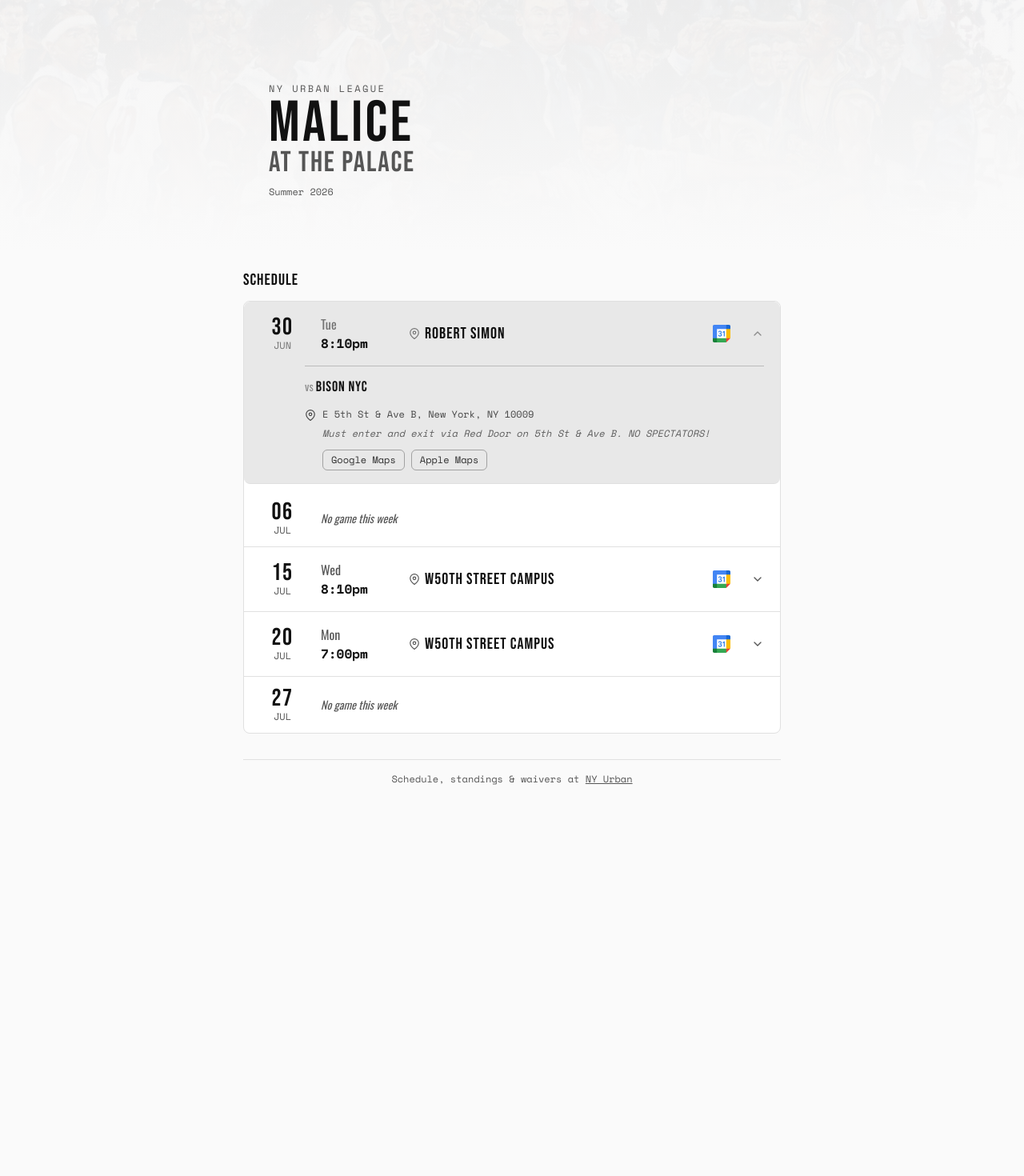
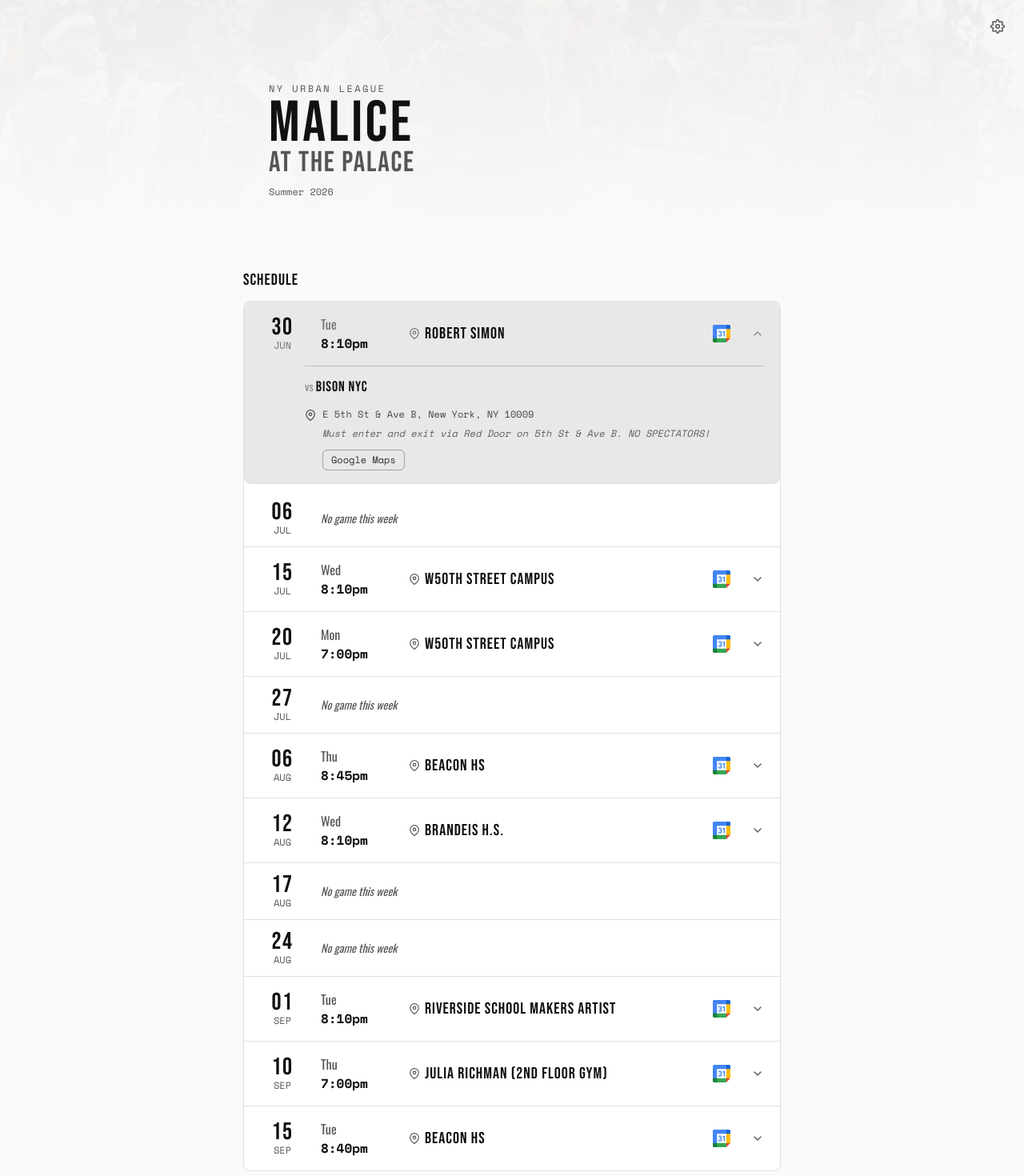
Before and after one commit to benfwalla/malice-at-the-palace, a Next.js app: page / in a window 1280 px wide. Shown: the top 1470 px of the page at 80% size. Before the commit the page ends 1006 px from the top, so only its background shows below. Built offline with nearby package versions, Linux system fonts and the light colour scheme.

Commit message:
Add calendar and maps provider preferences with settings menu (#6)

```diff
--- a/src/app/api/schedule/route.ts
+++ b/src/app/api/schedule/route.ts
@@ -19,6 +19,13 @@
   { date: 'Wed 07/15', locationCode: 'W50', time: '8:10pm', opponent: 'Giants' },
   { date: 'Mon 07/20', locationCode: 'W50', time: '7:00pm', opponent: 'Least Most UnBest' },
   { date: 'Mon 07/27', locationCode: '', time: '', opponent: 'No Game This Week' },
+  { date: 'Thu 08/06', locationCode: 'BEC', time: '8:45pm', opponent: 'Schvitzers' },
+  { date: 'Wed 08/12', locationCode: 'BRN', time: '8:10pm', opponent: 'Winning Aint Easy' },
+  { date: 'Mon 08/17', locationCode: '', time: '', opponent: 'No Game This Week' },
+  { date: 'Mon 08/24', locationCode: '', time: '', opponent: 'No Game This Week' },
+  { date: 'Tue 09/01', locationCode: 'RSMA', time: '8:10pm', opponent: 'Lob City' },
+  { date: 'Thu 09/10', locationCode: 'JR2', time: '7:00pm', opponent: 'Big College Jacksonville' },
+  { date: 'Tue 09/15', locationCode: 'BEC', time: '8:40pm', opponent: 'Giants' },
 ];
 
 // Persistent location lookup, accumulated across seasons. This is NOT cleared when
@@ -49,7 +56,19 @@
     alias: 'BEC',
     name: 'Beacon HS',
     address: '522 W 44th St, New York, NY 10036',
-    notes: 'Bet 10th & 11th Ave. Do not arrive before 7:15. Bring I.D. No Spectators or Children.',
+    notes: 'Bet 10th & 11th Ave. Do not arrive at school before 6:15. Bring I.D. No Spectators or Children.',
+  },
+  BRN: {
+    alias: 'BRN',
+    name: 'Brandeis H.S.',
+    address: '145 W 84th St, New York, NY 10024',
+    notes: 'Players may not enter the school before 8 PM. No Spectators. No Bikes. No Children!',
+  },
+  RSMA: {
+    alias: 'RSMA',
+    name: 'Riverside School Makers Artist',
+    address: '300 W 61st St, New York, NY 10023',
+    notes: 'Gym is on 2nd Floor. NO SPECTATORS.',
   },
   JR2: {
     alias: 'JR2',
--- a/src/app/page.tsx
+++ b/src/app/page.tsx
@@ -49,38 +49,109 @@
   return `https://maps.apple.com/?q=${encodeURIComponent(address)}`;
 }
 
-function getGoogleCalendarUrl(game: Game): string {
-  if (!game.fullDate) return '#';
+type CalendarProvider = 'google' | 'apple';
+type MapProvider = 'google' | 'apple';
+
+// Shared time math for calendar links: returns start/end as {year, month, day, hours, minutes}
+// with a 1h30m default duration, or null when the game has no parseable date/time.
+function getGameTimes(game: Game) {
+  if (!game.fullDate) return null;
+  const timeMatch = game.time.match(/(\d{1,2}):(\d{2})(am|pm)/i);
+  if (!timeMatch) return null;
 
   const gameDate = new Date(game.fullDate);
-  const timeMatch = game.time.match(/(\d{1,2}):(\d{2})(am|pm)/i);
-  if (!timeMatch) return '#';
-
   let hours = parseInt(timeMatch[1]);
   const minutes = parseInt(timeMatch[2]);
   const ampm = timeMatch[3].toLowerCase();
-
   if (ampm === 'pm' && hours !== 12) hours += 12;
   if (ampm === 'am' && hours === 12) hours = 0;
 
   const year = gameDate.getUTCFullYear();
-  const month = String(gameDate.getUTCMonth() + 1).padStart(2, '0');
-  const day = String(gameDate.getUTCDate()).padStart(2, '0');
-  const h = String(hours).padStart(2, '0');
-  const m = String(minutes).padStart(2, '0');
+  const month = gameDate.getUTCMonth() + 1;
+  const day = gameDate.getUTCDate();
 
-  const startStr = `${year}${month}${day}T${h}${m}00`;
-  const endHours = hours + 1;
-  const endMinutes = minutes + 30;
-  const endH = String(endMinutes >= 60 ? endHours + 1 : endHours).padStart(2, '0');
-  const endM = String(endMinutes >= 60 ? endMinutes - 60 : endMinutes).padStart(2, '0');
-  const endStr = `${year}${month}${day}T${endH}${endM}00`;
+  // 1h30m duration, rolling minutes/hours over cleanly
+  let endHours = hours + 1;
+  let endMinutes = minutes + 30;
+  if (endMinutes >= 60) {
+    endMinutes -= 60;
+    endHours += 1;
+  }
+
+  return { year, month, day, hours, minutes, endHours, endMinutes };
+}
+
+function pad(n: number): string {
+  return String(n).padStart(2, '0');
+}
+
+function getGoogleCalendarUrl(game: Game): string {
+  const t = getGameTimes(game);
+  if (!t) return '#';
+
+  const startStr = `${t.year}${pad(t.month)}${pad(t.day)}T${pad(t.hours)}${pad(t.minutes)}00`;
+  const endStr = `${t.year}${pad(t.month)}${pad(t.day)}T${pad(t.endHours)}${pad(t.endMinutes)}00`;
 
   const title = `Malice at the Palace vs ${game.opponent}`;
   const location = game.locationAddress || game.location;
   const details = `NY Urban League Basketball\n${game.location}${game.locationNotes ? '\n' + game.locationNotes : ''}`;
 
   return `https://calendar.google.com/calendar/render?action=TEMPLATE&text=${encodeURIComponent(title)}&dates=${startStr}/${endStr}&ctz=America/New_York&location=${encodeURIComponent(location)}&details=${encodeURIComponent(details)}`;
+}
+
+// Escape a value for an ICS text field per RFC 5545 (backslash, semicolon, comma, newlines).
+function escapeICS(value: string): string {
+  return value.replace(/\\/g, '\\\\').replace(/;/g, '\\;').replace(/,/g, '\\,').replace(/\n/g, '\\n');
+}
+
+// Apple Calendar has no add-event URL scheme, so we hand it an .ics file as a data URI.
+// Times are anchored to America/New_York via a minimal VTIMEZONE block so the event lands
+// at the right wall-clock time regardless of the device's timezone.
+function getAppleCalendarUrl(game: Game): string {
+  const t = getGameTimes(game);
+  if (!t) return '#';
+
+  const dt = (h: number, m: number) => `${t.year}${pad(t.month)}${pad(t.day)}T${pad(h)}${pad(m)}00`;
+  const title = `Malice at the Palace vs ${game.opponent}`;
+  const location = game.locationAddress || game.location;
+  const details = `NY Urban League Basketball\n${game.location}${game.locationNotes ? '\n' + game.locationNotes : ''}`;
+  const uid = `${t.year}${pad(t.month)}${pad(t.day)}-${game.opponent.replace(/\s+/g, '')}@malice-at-the-palace`;
+
+  const lines = [
+    'BEGIN:VCALENDAR',
+    'VERSION:2.0',
+    'PRODID:-//Malice at the Palace//Schedule//EN',
+    'CALSCALE:GREGORIAN',
+    'METHOD:PUBLISH',
+    'BEGIN:VTIMEZONE',
+    'TZID:America/New_York',
+    'BEGIN:DAYLIGHT',
+    'TZOFFSETFROM:-0500',
+    'TZOFFSETTO:-0400',
+    'TZNAME:EDT',
+    'DTSTART:19700308T020000',
+    'RRULE:FREQ=YEARLY;BYMONTH=3;BYDAY=2SU',
+    'END:DAYLIGHT',
+    'BEGIN:STANDARD',
+    'TZOFFSETFROM:-0400',
+    'TZOFFSETTO:-0500',
+    'TZNAME:EST',
+    'DTSTART:19701101T020000',
+    'RRULE:FREQ=YEARLY;BYMONTH=11;BYDAY=1SU',
+    'END:STANDARD',
+    'END:VTIMEZONE',
+    'BEGIN:VEVENT',
+    `UID:${uid}`,
+    `DTSTART;TZID=America/New_York:${dt(t.hours, t.minutes)}`,
+    `DTEND;TZID=America/New_York:${dt(t.endHours, t.endMinutes)}`,
+    `SUMMARY:${escapeICS(title)}`,
+    `LOCATION:${escapeICS(location)}`,
+    `DESCRIPTION:${escapeICS(details)}`,
+    'END:VEVENT',
+    'END:VCALENDAR',
+  ];
+
+  return `data:text/calendar;charset=utf-8,${encodeURIComponent(lines.join('\r\n'))}`;
 }
 
 function ChevronDown({ className }: { className?: string }) {
@@ -115,7 +186,91 @@
   );
 }
 
-function GameRow({ game, index, isNext }: { game: Game; index: number; isNext: boolean }) {
+function GearIcon({ className }: { className?: string }) {
+  return (
+    <svg className={className} width="18" height="18" viewBox="0 0 24 24" fill="none" stroke="currentColor" strokeWidth="2" strokeLinecap="round" strokeLinejoin="round">
+      <circle cx="12" cy="12" r="3" />
+      <path d="M19.4 15a1.65 1.65 0 0 0 .33 1.82l.06.06a2 2 0 1 1-2.83 2.83l-.06-.06a1.65 1.65 0 0 0-1.82-.33 1.65 1.65 0 0 0-1 1.51V21a2 2 0 0 1-4 0v-.09A1.65 1.65 0 0 0 9 19.4a1.65 1.65 0 0 0-1.82.33l-.06.06a2 2 0 1 1-2.83-2.83l.06-.06a1.65 1.65 0 0 0 .33-1.82 1.65 1.65 0 0 0-1.51-1H3a2 2 0 0 1 0-4h.09A1.65 1.65 0 0 0 4.6 9a1.65 1.65 0 0 0-.33-1.82l-.06-.06a2 2 0 1 1 2.83-2.83l.06.06a1.65 1.65 0 0 0 1.82.33H9a1.65 1.65 0 0 0 1-1.51V3a2 2 0 0 1 4 0v.09a1.65 1.65 0 0 0 1 1.51 1.65 1.65 0 0 0 1.82-.33l.06-.06a2 2 0 1 1 2.83 2.83l-.06.06a1.65 1.65 0 0 0-.33 1.82V9a1.65 1.65 0 0 0 1.51 1H21a2 2 0 0 1 0 4h-.09a1.65 1.65 0 0 0-1.51 1z" />
+    </svg>
+  );
+}
+
+const CAL_KEY = 'matp-calendar-pref';
+const MAP_KEY = 'matp-map-pref';
+
+function SettingsMenu({
+  calPref,
+  mapPref,
+  onCalChange,
+  onMapChange,
+}: {
+  calPref: CalendarProvider;
+  mapPref: MapProvider;
+  onCalChange: (v: CalendarProvider) => void;
+  onMapChange: (v: MapProvider) => void;
+}) {
+  const [open, setOpen] = useState(false);
+
+  useEffect(() => {
+    if (!open) return;
+    const onKey = (e: KeyboardEvent) => {
+      if (e.key === 'Escape') setOpen(false);
+    };
+    document.addEventListener('keydown', onKey);
+    return () => document.removeEventListener('keydown', onKey);
+  }, [open]);
+
+  const optionClass = (active: boolean) =>
+    `flex-1 px-3 py-1.5 rounded-md font-mono text-xs transition-colors cursor-pointer ${
+      active
+        ? 'bg-[var(--foreground)] text-[var(--background)]'
+        : 'text-[var(--muted)] hover:text-[var(--foreground)]'
+    }`;
+
+  return (
+    <div className="relative">
+      <button
+        onClick={() => setOpen((o) => !o)}
+        className="p-2 rounded-md text-[var(--muted)] hover:text-[var(--foreground)] transition-colors cursor-pointer"
+        aria-label="Settings"
+        aria-expanded={open}
+      >
+        <GearIcon />
+      </button>
+
+      {open && (
+        <>
+          <div className="fixed inset-0 z-10" onClick={() => setOpen(false)} />
+          <div className="absolute right-0 mt-2 w-64 z-20 bg-[var(--card-bg)] border border-[var(--border)] rounded-lg shadow-lg p-4">
+            <div className="font-display text-sm mb-3 text-[var(--foreground)]">PREFERENCES</div>
+
+            <div className="mb-4">
+              <div className="font-mono text-[10px] uppercase tracking-wider text-[var(--muted)] mb-1.5">Calendar</div>
+              <div className="flex gap-1 p-1 bg-[var(--border)]/40 rounded-lg">
+                <button className={optionClass(calPref === 'google')} onClick={() => onCalChange('google')}>Google</button>
+                <button className={optionClass(calPref === 'apple')} onClick={() => onCalChange('apple')}>Apple</button>
+              </div>
+            </div>
+
+            <div>
+              <div className="font-mono text-[10px] uppercase tracking-wider text-[var(--muted)] mb-1.5">Maps</div>
+              <div className="flex gap-1 p-1 bg-[var(--border)]/40 rounded-lg">
+                <button className={optionClass(mapPref === 'google')} onClick={() => onMapChange('google')}>Google</button>
+                <button className={optionClass(mapPref === 'apple')} onClick={() => onMapChange('apple')}>Apple</button>
+              </div>
+            </div>
+
+            <div className="mt-3 pt-3 border-t border-[var(--border)] font-mono text-[10px] text-[var(--muted)]">
+              Saved on this device.
+            </div>
+          </div>
+        </>
+      )}
+    </div>
+  );
+}
+
+function GameRow({ game, index, isNext, calPref, mapPref }: { game: Game; index: number; isNext: boolean; calPref: CalendarProvider; mapPref: MapProvider }) {
   const [expanded, setExpanded] = useState(isNext);
 
   const relativeTime = getRelativeTime(game.fullDate);
@@ -173,6 +328,17 @@
           </div>
         )}
 
+        {calPref === 'apple' ? (
+          <a
+            href={getAppleCalendarUrl(game)}
+            download={`malice-vs-${game.opponent.replace(/\s+/g, '-')}.ics`}
+            onClick={(e) => e.stopPropagation()}
+            className="shrink-0 p-1.5 rounded-md"
+            title="Add to Apple Calendar"
+          >
+            <Image src="/apple-cal-icon.svg" alt="Add to Apple Calendar" width={22} height={22} />
+          </a>
+        ) : (
           <a
             href={getGoogleCalendarUrl(game)}
             target="_blank"
@@ -183,6 +349,7 @@
           >
             <Image src="/gcal-icon.svg" alt="Add to Google Calendar" width={22} height={22} />
           </a>
+        )}
 
         <ChevronDown className={`chevron shrink-0 ${expanded ? 'open' : ''} ${isNext ? 'text-black/40' : 'text-[var(--muted)]'}`} />
       </button>
@@ -208,8 +375,11 @@
 
             {game.locationAddress && (
               <div className="ml-[22px] flex flex-wrap gap-2">
+                {mapPref === 'apple' ? (
+                  <MapLink href={getAppleMapsUrl(game.locationAddress)} isNext={isNext}>Apple Maps</MapLink>
+                ) : (
                   <MapLink href={getGoogleMapsUrl(game.locationAddress)} isNext={isNext}>Google Maps</MapLink>
-                <MapLink href={getAppleMapsUrl(game.locationAddress)} isNext={isNext}>Apple Maps</MapLink>
+                )}
               </div>
             )}
           </div>
@@ -223,6 +393,25 @@
   const [schedule, setSchedule] = useState<ScheduleData | null>(null);
   const [loading, setLoading] = useState(true);
   const [error, setError] = useState<string | null>(null);
+  const [calPref, setCalPref] = useState<CalendarProvider>('google');
+  const [mapPref, setMapPref] = useState<MapProvider>('google');
+
+  // Load saved preferences from this device (falls back to Google defaults).
+  useEffect(() => {
+    const savedCal = localStorage.getItem(CAL_KEY);
+    if (savedCal === 'apple' || savedCal === 'google') setCalPref(savedCal);
+    const savedMap = localStorage.getItem(MAP_KEY);
+    if (savedMap === 'apple' || savedMap === 'google') setMapPref(savedMap);
+  }, []);
+
+  const updateCalPref = (v: CalendarProvider) => {
+    setCalPref(v);
+    localStorage.setItem(CAL_KEY, v);
+  };
+  const updateMapPref = (v: MapProvider) => {
+    setMapPref(v);
+    localStorage.setItem(MAP_KEY, v);
+  };
 
   useEffect(() => {
     async function fetchSchedule() {
@@ -245,6 +434,15 @@
 
   return (
     <main className="min-h-screen bg-[var(--background)]">
+      <div className="fixed top-3 right-3 md:top-4 md:right-4 z-30">
+        <SettingsMenu
+          calPref={calPref}
+          mapPref={mapPref}
+          onCalChange={updateCalPref}
+          onMapChange={updateMapPref}
+        />
+      </div>
+
       <header className="relative overflow-hidden">
         <div className="absolute inset-0">
           <Image
@@ -306,6 +504,8 @@
                   game={game}
                   index={schedule.games.indexOf(game)}
                   isNext={game === nextGame}
+                  calPref={calPref}
+                  mapPref={mapPref}
                 />
               ))}
             </div>
```
Also changed, not shown: public/apple-cal-icon.svg (added). Lines whose indentation alone changed are shown as unchanged.
